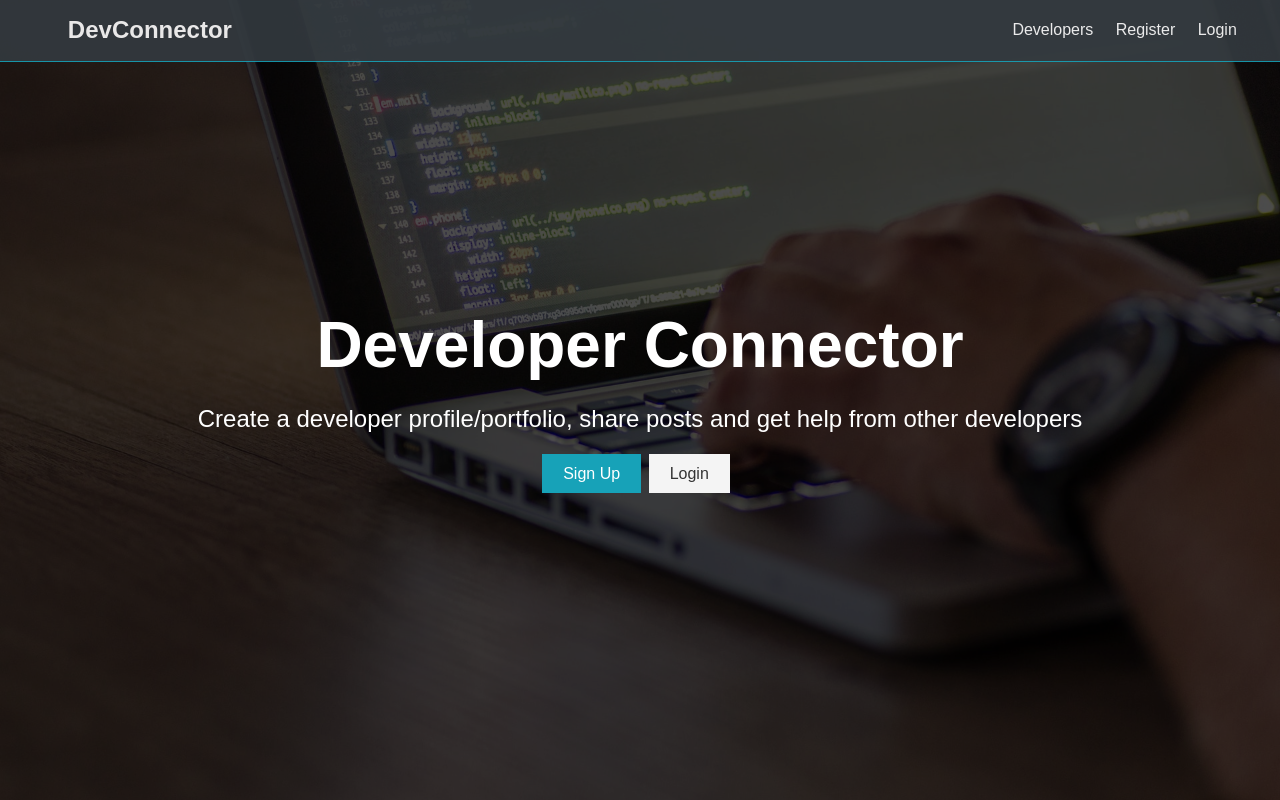
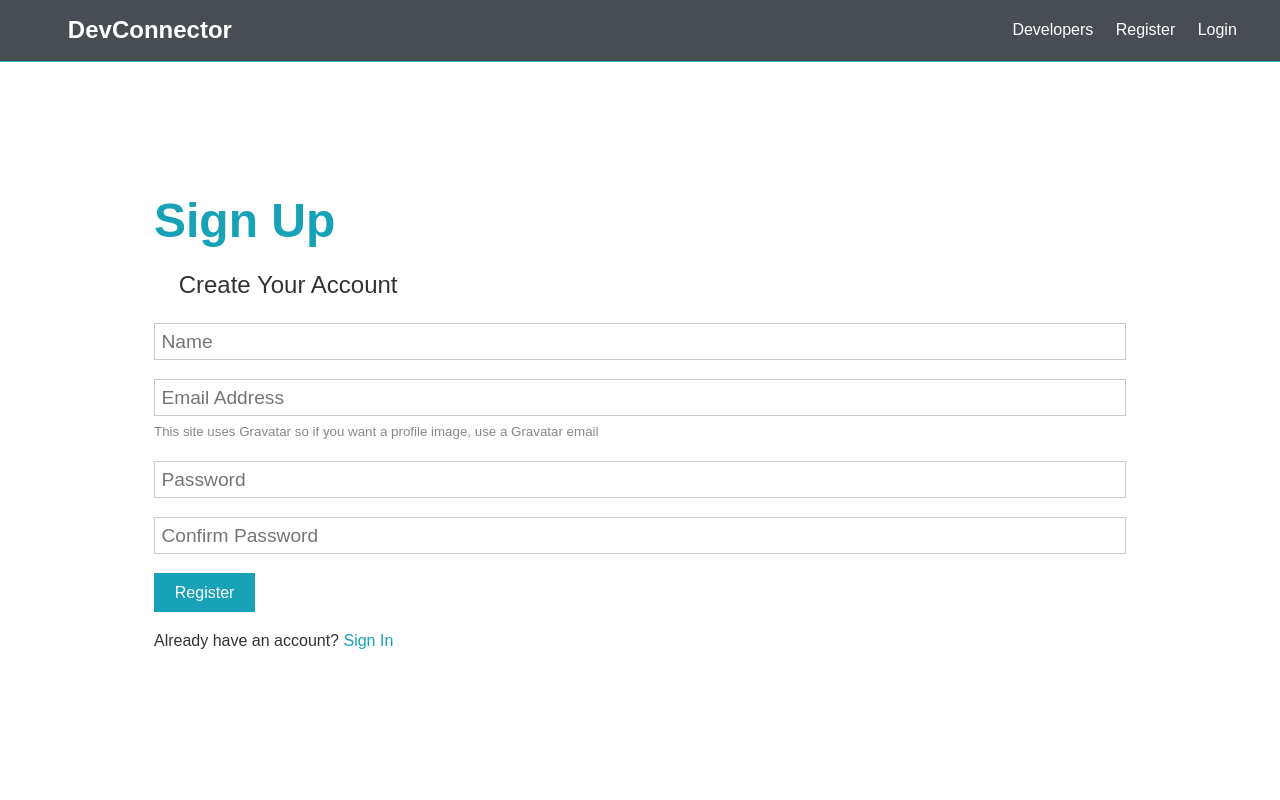
Before and after one commit to DimitarIvanov2898/dev-connector, a React (Create React App) app in the folder client/: page /register in a window 1280 px wide. Built offline with nearby package versions, Linux system fonts and the light colour scheme.

Commit message:
Login and Register component, set up a redux store

```diff
--- a/client/src/App.js
+++ b/client/src/App.js
@@ -1,13 +1,31 @@
 import React, {Fragment} from 'react';
 import Navbar from './components/layout/Navbar'
+import {BrowserRouter as Router, Route, Switch} from 'react-router-dom'
 import Landing from './components/layout/Landing'
+import Register from './components/auth/Register'
+import Login from './components/auth/Login'
 import './App.css';
+//store related stuff
+import {Provider} from 'react-redux'
+import store from './store'
 
 const App = () => (
-  <Fragment>
+  <Provider store={store}>
+    <Router>
+    <Fragment>
     <Navbar />
-    <Landing />
-  </Fragment>
+    <Route exact path="/" component={Landing}/>
+    <section className='container'>
+      <Switch>
+        <Route exact path="/register" component={Register} />
+        <Route exact path="/login" component={Login} />
+      </Switch>
+    </section>
+    </Fragment>
+    </Router>
+  </Provider>
+
+
 )
 
 
--- /dev/null
+++ b/client/src/components/auth/Login.js
@@ -0,0 +1,50 @@
+import React, {Fragment, useState} from 'react'
+import {Link} from 'react-router-dom'
+
+const Login = () => {
+    const [formData, setFormData] = useState({
+        email: '',
+        password: ''
+    })
+
+    const {email, password} = formData
+
+    const onChange = e => {
+        setFormData({
+            ...formData,
+            [e.target.name]: e.target.value
+        })
+    }
+
+    const onSubmit = e => {
+        e.preventDefault()
+
+    }
+    return (<Fragment>
+        <section className="container">
+      <h1 className="large text-primary">Sign In</h1>
+      <p className="lead"><i className="fas fa-user"></i> Login</p>
+      <form className="form" onSubmit={e => onSubmit(e)}>
+        <div className="form-group">
+          <input type="email" placeholder="Email Address" name="email" value={email} onChange={e => onChange(e)} />
+        </div>
+        <div className="form-group">
+          <input
+            type="password"
+            placeholder="Password"
+            name="password"
+            value={password} onChange={e => onChange(e)}
+            minLength="6"
+          />
+        </div>
+
+        <input type="submit" className="btn btn-primary" value="Login" />
+      </form>
+      <p className="my-1">
+        You do not have an account? <Link to="/register">Sign Up</Link>
+      </p>
+    </section>
+    </Fragment> )
+}
+
+export default Login
--- /dev/null
+++ b/client/src/components/auth/Register.js
@@ -0,0 +1,70 @@
+import React, {Fragment, useState} from 'react'
+import {Link} from 'react-router-dom'
+const Register = () => {
+    const [formData, setFormData] = useState({
+        name: '',
+        email: '',
+        password: '',
+        password2: ''
+    })
+
+    const {name, email, password, password2} = formData
+
+    const onChange = e => {
+        setFormData({
+            ...formData,
+            [e.target.name]: e.target.value
+        })
+    }
+
+    const onSubmit = e => {
+        e.preventDefault()
+        if(password !== password2){
+            console.log('Passwords nnot match')
+        }else{
+            console.log(formData)
+        }
+    }
+    return (<Fragment>
+        <section className="container">
+      <h1 className="large text-primary">Sign Up</h1>
+      <p className="lead"><i className="fas fa-user"></i> Create Your Account</p>
+      <form className="form" onSubmit={e => onSubmit(e)}>
+        <div className="form-group">
+          <input type="text" placeholder="Name" name="name" value={name} onChange={e => onChange(e)} required />
+        </div>
+        <div className="form-group">
+          <input type="email" placeholder="Email Address" name="email" value={email} onChange={e => onChange(e)} />
+          <small className="form-text"
+            >This site uses Gravatar so if you want a profile image, use a
+            Gravatar email</small
+          >
+        </div>
+        <div className="form-group">
+          <input
+            type="password"
+            placeholder="Password"
+            name="password"
+            value={password} onChange={e => onChange(e)}
+            minLength="6"
+          />
+        </div>
+        <div className="form-group">
+          <input
+            type="password"
+            placeholder="Confirm Password"
+            name="password2"
+            value={password2} onChange={e => onChange(e)}
+            minLength="6"
+          />
+        </div>
+        <input type="submit" className="btn btn-primary" value="Register" />
+      </form>
+      <p className="my-1">
+        Already have an account? <Link to="/login">Sign In</Link>
+      </p>
+    </section>
+    </Fragment> )
+}
+
+export default Register
--- a/client/src/components/layout/Landing.js
+++ b/client/src/components/layout/Landing.js
@@ -1,5 +1,5 @@
 import React from 'react'
-
+import {Link} from 'react-router-dom'
 const Landing = () => {
     return (
         <section className="landing">
@@ -11,8 +11,8 @@
             other developers
           </p>
           <div className="buttons">
-            <a href="register.html" className="btn btn-primary">Sign Up</a>
-            <a href="login.html" className="btn btn-light">Login</a>
+            <Link to="register" className="btn btn-primary">Sign Up</Link>
+            <Link to="login" className="btn btn-light">Login</Link>
           </div>
         </div>
       </div>
--- a/client/src/components/layout/Navbar.js
+++ b/client/src/components/layout/Navbar.js
@@ -1,15 +1,15 @@
 import React from 'react'
-
+import {Link} from 'react-router-dom'
 const Navbar = () => {
     return (
         <nav className="navbar bg-dark">
       <h1>
-        <a href="index.html"><i className="fas fa-code"></i> DevConnector</a>
+        <Link to="/"><i className="fas fa-code"></i> DevConnector</Link>
       </h1>
       <ul>
-        <li><a href="profiles.html">Developers</a></li>
-        <li><a href="register.html">Register</a></li>
-        <li><a href="login.html">Login</a></li>
+        <li><Link to="profiles.html">Developers</Link></li>
+        <li><Link to="register">Register</Link></li>
+        <li><Link to="login">Login</Link></li>
       </ul>
     </nav>
     )
--- /dev/null
+++ b/client/src/reducers/index.js
@@ -0,0 +1,5 @@
+import { combineReducers } from 'redux'
+
+export default combineReducers({
+
+})
--- /dev/null
+++ b/client/src/store.js
@@ -0,0 +1,10 @@
+import {createStore, applyMiddleware} from 'redux'
+import {composeWithDevTools} from 'redux-devtools-extension'
+import thunk from 'redux-thunk'
+import rootReducer from './reducers'
+
+const initialState = {}
+const middleware = [thunk]
+const store = createStore(rootReducer, initialState, composeWithDevTools(applyMiddleware(...middleware)))
+
+export default store
```
